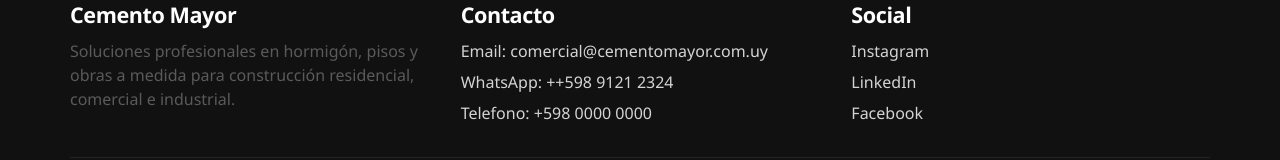
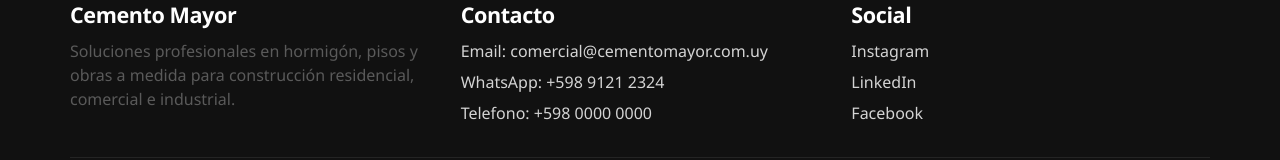
Before and after one commit to rasalomon/cemento-mayor, a React (Vite) app: page /contact in a window 1280 px wide. Shown: the part 1551-1711 px from the top of the page. Built offline with nearby package versions, Linux system fonts and the light colour scheme; no server answers.

Commit message:
Correcciones de whatsApp

```diff
--- a/src/constants.js
+++ b/src/constants.js
@@ -1,6 +1,6 @@
 export const APP_NAME = import.meta.env.VITE_APP_NAME || "Cemento Mayor";
 export const API_URL = import.meta.env.VITE_API_URL || "https://api.cementomayor.com";
-export const WHATSAPP_NUMBER = import.meta.env.VITE_WHATSAPP_NUMBER || "+598 9121 2324";
+export const WHATSAPP_NUMBER = import.meta.env.VITE_WHATSAPP_NUMBER || "598 9121 2324";
 export const COMPANY_EMAIL = import.meta.env.VITE_COMPANY_EMAIL || "comercial@cementomayor.com.uy";
 export const GOOGLE_MAPS_EMBED_URL =
   import.meta.env.VITE_GOOGLE_MAPS_EMBED_URL ||
```
